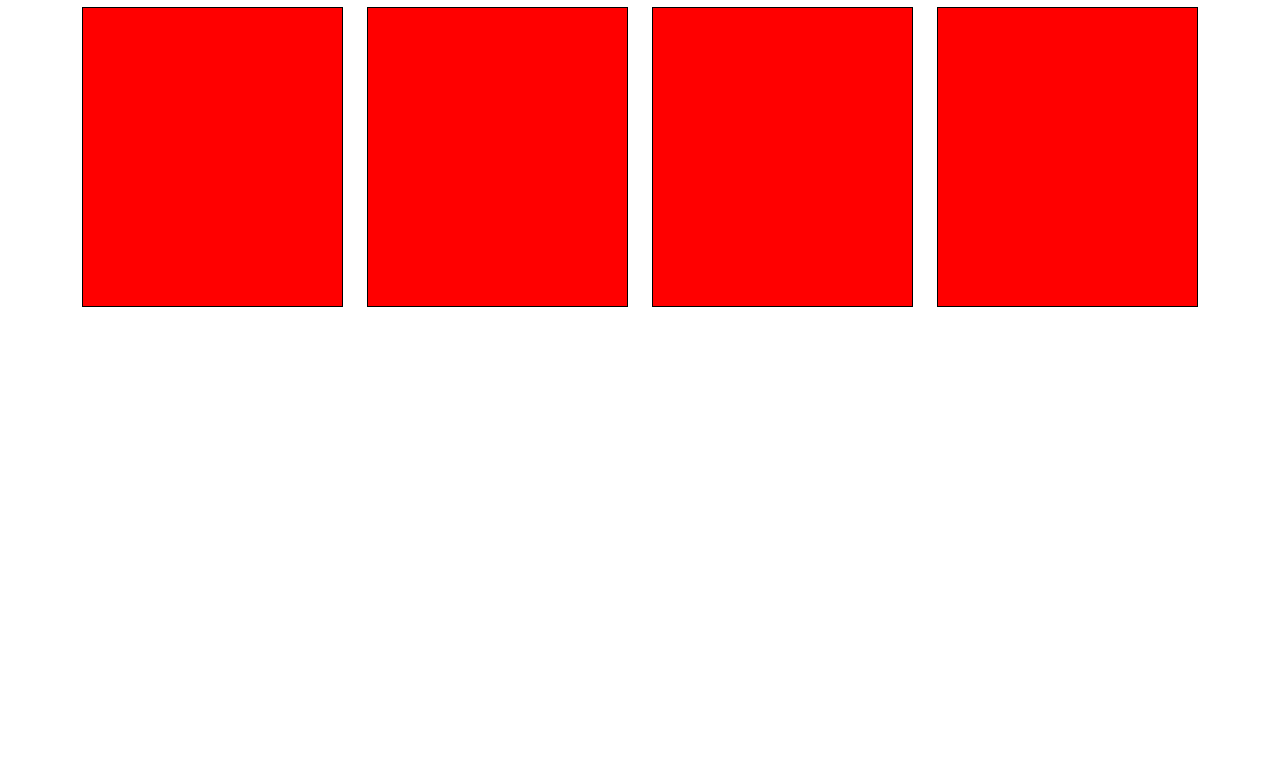
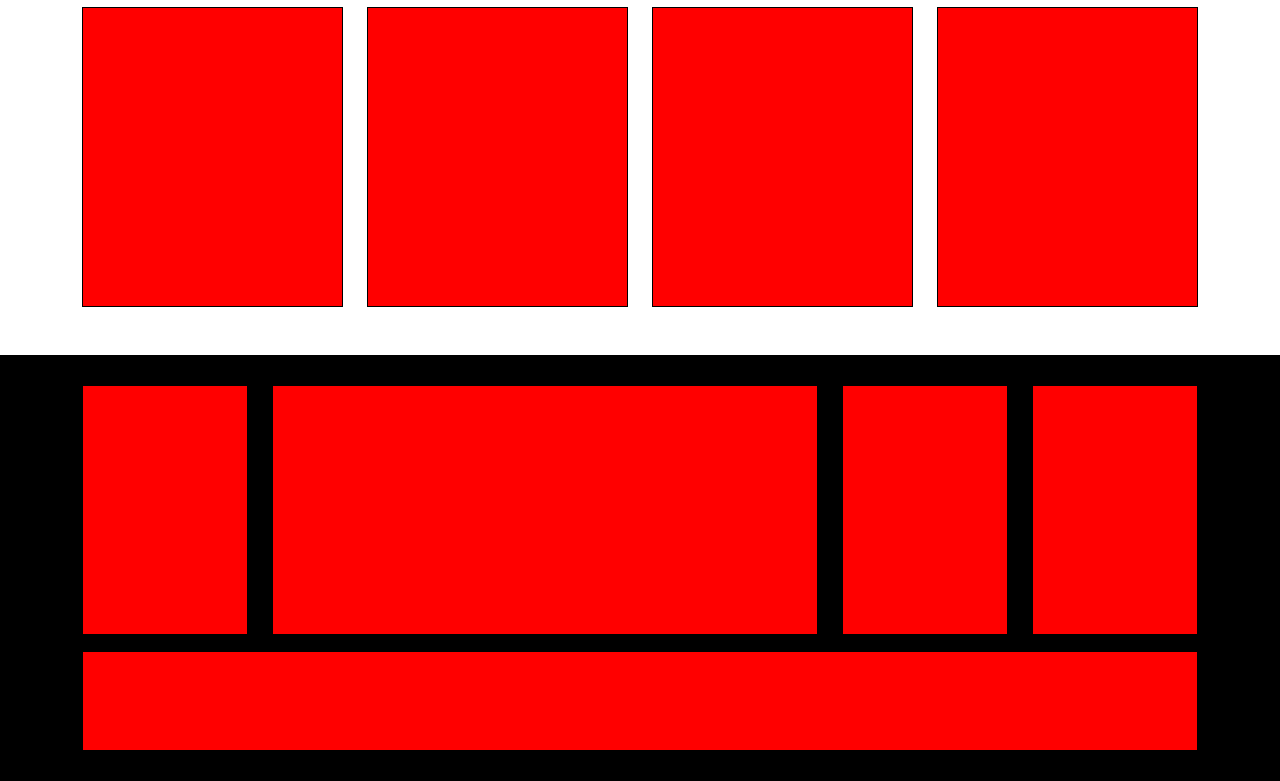
Before and after one commit to RobyLedda94/proj-html-vuejs, a Vue app: page / in a window 1280 px wide. Shown: the part 3200-3981 px from the top of the page. Before the commit the page ends 3555 px from the top, so only its background shows below. Built offline with nearby package versions, Linux system fonts and the light colour scheme.

Commit message:
[UPD] definita macro struttura layout a sezioni colorate del footer, da definire i contenuti delle macro sezioni e la logica delle props

```diff
--- a/src/components/AppFooter.vue
+++ b/src/components/AppFooter.vue
@@ -6,11 +6,55 @@ export default {
 
 
 <template lang="">
-    <div>
+    <footer>
+        <div class="container">
+            <div class="row gy-3">
+                <div class="col-2">
+                    <div class="content-footer">
 
-    </div>
+                    </div>
+                </div>
+                <div class="col-6">
+                    <div class="content-footer">
+
+                    </div>
+                </div>
+                <div class="col-2">
+                    <div class="content-footer">
+
+                    </div>
+                </div>
+                <div class="col-2">
+                    <div class="content-footer">
+
+                    </div>
+                </div>
+                <div class="col-12">
+                    <div class="content-footer-bottom">
+
+                    </div>
+                </div>
+            </div>
+        </div>
+    </footer>
 </template>
 
 <style lang="scss" scoped>
+footer{
+    padding: 30px 0;
+    background-color: black;
+    .container{
+        .content-footer{
+            height: 250px;
+            background-color: red;
+            border: 1px solid black;
+        }
+        .content-footer-bottom{
+            height: 100px;
+            background: red;
+            border: 1px solid black;
+        }
+    }
+}
 
 </style>
--- a/src/components/AppMain.vue
+++ b/src/components/AppMain.vue
@@ -265,6 +265,4 @@ export default {
 
 
 
-
-
 </style>
```
